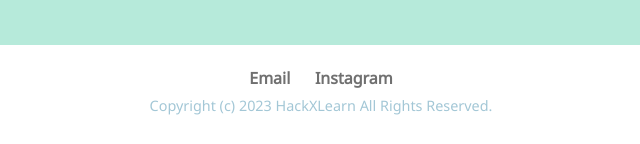
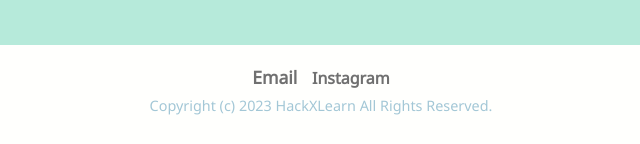
Before and after one commit to sogho37/hackxlearn, a plain HTML site: page index.html in a window 1280 px wide. Shown: the part 653-797 px from the top of the page, 319-959 px from the left. Drawn offline with Linux system fonts and the light colour scheme; a web font is replaced by a local one.

Commit message:
Update styles.css

```diff
--- a/styles.css
+++ b/styles.css
@@ -4,6 +4,7 @@ body {
   color: #D0C9C0;
   margin: 0 0 0 0;
   padding: 0;
+  background-color: #FFFFFD;
 }
 
 .div1 {
@@ -95,7 +96,7 @@ a:hover {
   color: #A3C7D6;
 }
 
-.email {
+.links {
   margin-top: 20px;
   padding-top: 20px;
   font-size: 1rem;
```
